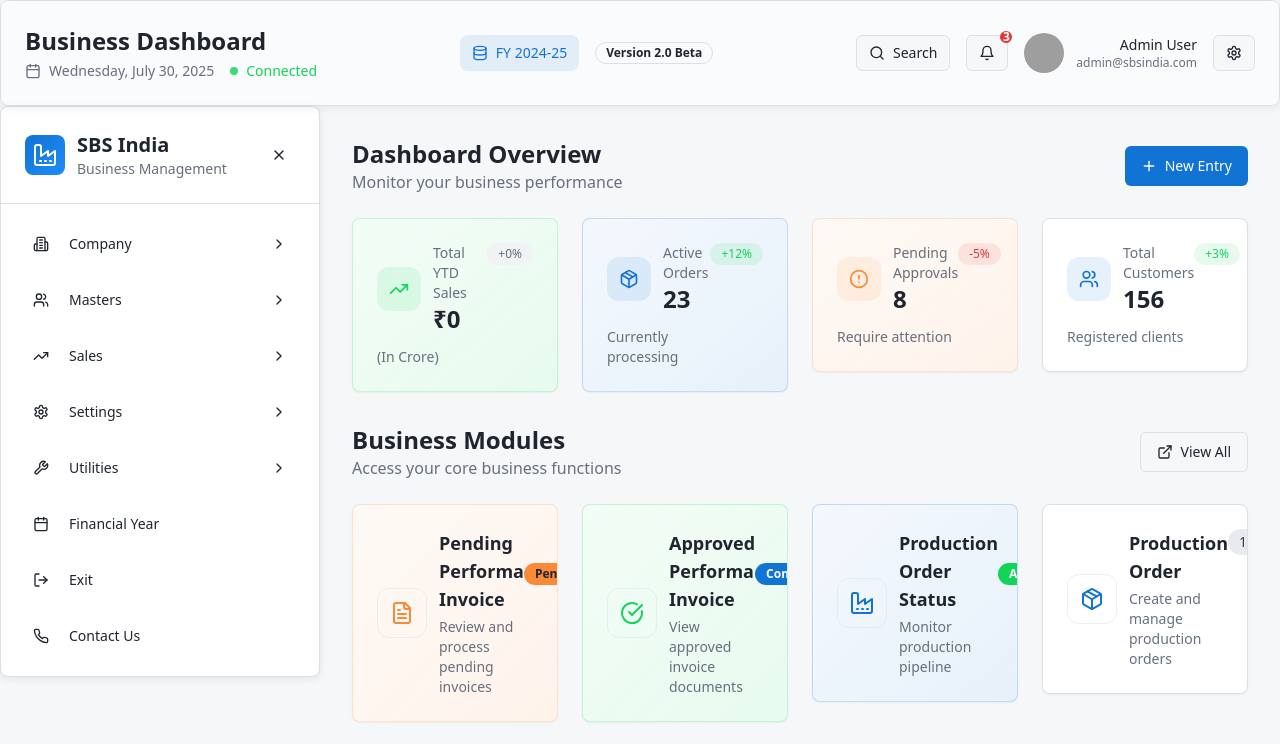
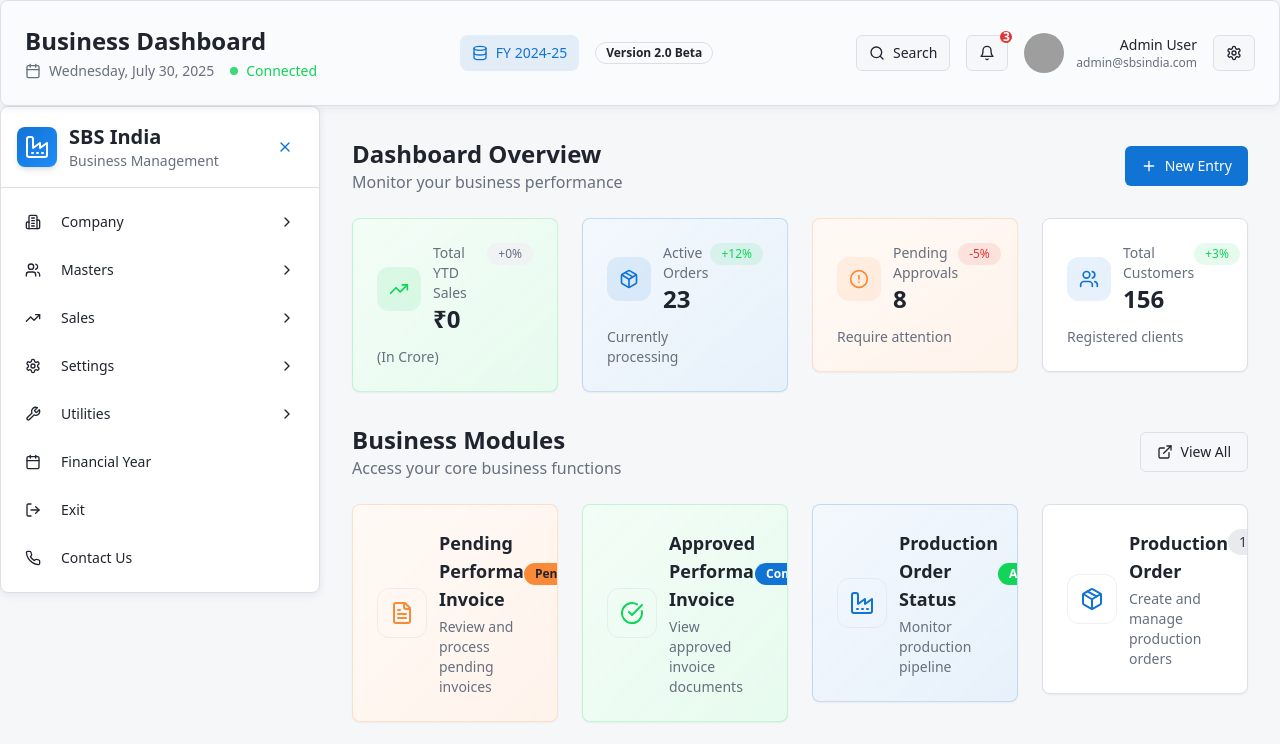
Before and after one commit to mihirpatel999/image-to-chic, a React (Vite) app: page / in a window 1280 px wide. Shown: the top 744 px of the page. Built offline with nearby package versions, Linux system fonts and the light colour scheme; grey boxes are pictures that could not be loaded.

Commit message:
Fix sidebar toggle functionality
The sidebar's open/close functionality was not working as expected. This commit implements the correct toggle behavior, allowing the sidebar to be opened and closed by clicking a dedicated button.

```diff
--- a/src/components/Sidebar.tsx
+++ b/src/components/Sidebar.tsx
@@ -145,17 +145,17 @@ export const Sidebar = ({ onFormSelect }: SidebarProps) => {
 
   return (
     <Card className={cn(
-      "h-full bg-card border-r shadow-soft transition-all duration-300",
+      "h-full bg-card border-r shadow-soft transition-all duration-300 ease-in-out",
       isCollapsed ? "w-16" : "w-80"
     )}>
-      <div className="p-6 border-b border-border">
+      <div className="p-4 border-b border-border">
         <div className="flex items-center justify-between">
-          <div className={cn("flex items-center gap-3", isCollapsed && "justify-center")}>
-            <div className="p-2 bg-gradient-primary rounded-lg">
+          <div className={cn("flex items-center gap-3 transition-all duration-300", isCollapsed && "justify-center")}>
+            <div className="p-2 bg-gradient-primary rounded-lg shadow-md">
               <Factory className="h-6 w-6 text-white" />
             </div>
             {!isCollapsed && (
-              <div>
+              <div className="animate-fade-in">
                 <h2 className="font-bold text-xl text-foreground">SBS India</h2>
                 <p className="text-sm text-muted-foreground">Business Management</p>
               </div>
@@ -165,14 +165,18 @@ export const Sidebar = ({ onFormSelect }: SidebarProps) => {
             variant="ghost"
             size="sm"
             onClick={toggleCollapsed}
-            className="h-8 w-8 p-0"
+            className="h-9 w-9 p-0 hover:bg-primary/10 transition-colors"
           >
-            {isCollapsed ? <Menu className="h-4 w-4" /> : <X className="h-4 w-4" />}
+            {isCollapsed ? (
+              <Menu className="h-5 w-5 text-primary" />
+            ) : (
+              <X className="h-5 w-5 text-primary" />
+            )}
           </Button>
         </div>
       </div>
 
-      <div className="p-4 space-y-2 max-h-[calc(100vh-120px)] overflow-y-auto">
+      <div className="p-3 space-y-1 max-h-[calc(100vh-120px)] overflow-y-auto custom-scrollbar">
         {menuItems.map((item) => {
           const isExpanded = expandedItems.includes(item.title);
           const Icon = item.icon;
@@ -182,10 +186,10 @@ export const Sidebar = ({ onFormSelect }: SidebarProps) => {
               <Button
                 variant="ghost"
                 className={cn(
-                  "w-full h-12 px-4 text-left transition-all duration-200",
-                  "hover:bg-primary/10 hover:text-primary",
-                  isExpanded && "bg-primary/5 text-primary",
-                  isCollapsed ? "justify-center" : "justify-start"
+                  "w-full h-11 px-3 text-left transition-all duration-200 rounded-lg",
+                  "hover:bg-primary/10 hover:text-primary hover:shadow-sm",
+                  isExpanded && "bg-primary/5 text-primary shadow-sm",
+                  isCollapsed ? "justify-center px-2" : "justify-start"
                 )}
                 onClick={() => item.subItems ? toggleExpanded(item.title) : undefined}
               >
@@ -210,13 +214,13 @@ export const Sidebar = ({ onFormSelect }: SidebarProps) => {
               </Button>
 
               {!isCollapsed && isExpanded && item.subItems && (
-                <div className="ml-6 space-y-1 animate-slide-up">
+                <div className="ml-6 space-y-1 animate-fade-in">
                   {item.subItems.map((subItem) => (
                     <Button
                       key={subItem.title}
                       variant="ghost"
                       size="sm"
-                      className="w-full justify-start h-9 px-4 text-sm text-muted-foreground hover:text-foreground hover:bg-muted/50 transition-colors"
+                      className="w-full justify-start h-9 px-4 text-sm text-muted-foreground hover:text-foreground hover:bg-primary/5 transition-all duration-200 rounded-md group"
                       onClick={() => {
                         if (subItem.title === "HSN Master" || subItem.title === "Currency" ||
                             subItem.title === "Company Profile" || subItem.title === "Company Profile Register") {
@@ -224,7 +228,7 @@ export const Sidebar = ({ onFormSelect }: SidebarProps) => {
                         }
                       }}
                     >
-                      <div className="w-2 h-2 rounded-full bg-muted-foreground/30 mr-3 flex-shrink-0" />
+                      <div className="w-2 h-2 rounded-full bg-primary/40 mr-3 flex-shrink-0 group-hover:bg-primary transition-colors" />
                       {subItem.title}
                     </Button>
                   ))}
```
